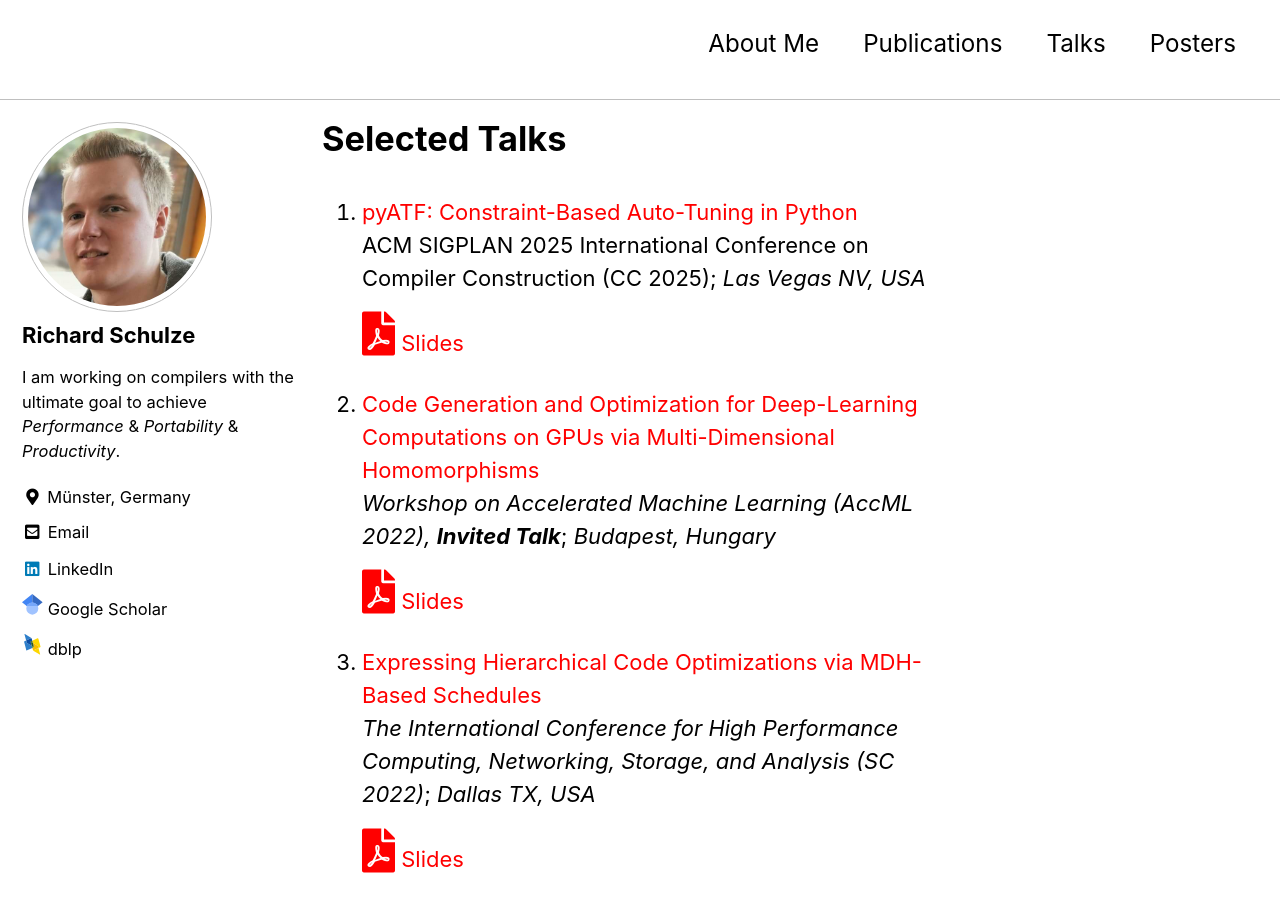
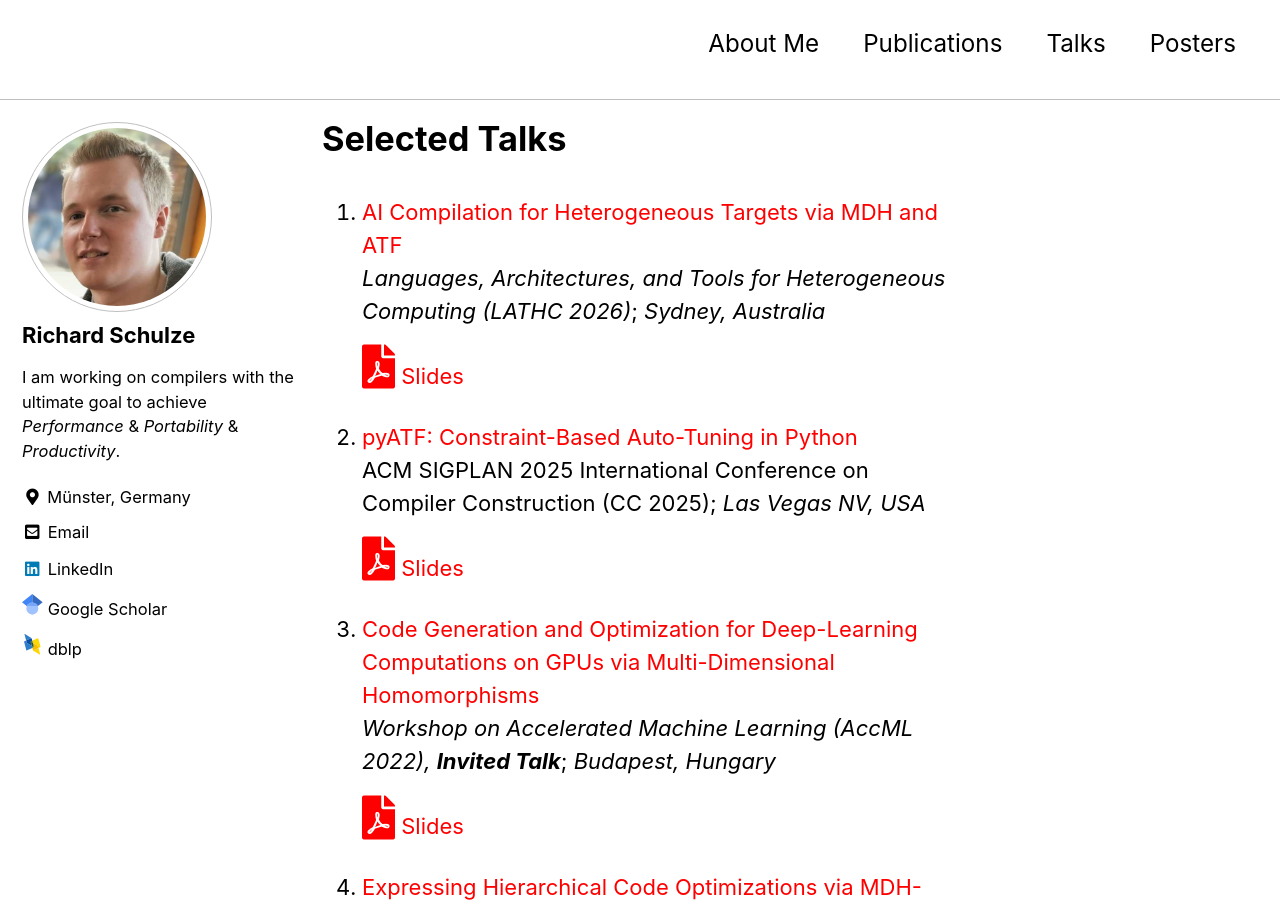
Before and after one commit to richardschulze/richardschulze.github.io, a Jekyll site: the page built from talks.md, in a window 1280 px wide and 900 px high. Built offline with Jekyll 4.4.1, drawn with Linux system fonts in a browser that asks for light colours; cached includes are drawn as plain includes; our own code applies the rules of GitHub Pages for plain Markdown files.

Commit message:
Add LATHC'26 talk

```diff
--- a/talks.md
+++ b/talks.md
@@ -4,6 +4,10 @@ author_profile: true
 ---
 
 # Selected Talks
+
+1.  [AI Compilation for Heterogeneous Targets via MDH and ATF](https://jnamaral.github.io/LATHC26/) \\
+    *Languages, Architectures, and Tools for Heterogeneous Computing (LATHC 2026)*; *Sydney, Australia*\\
+    <a href="../assets/files/slides/lathc26/slides.pdf"><i class="fas fa-file-pdf" style="color: red; font-size: 2em; padding-top: .4em"></i></a> [Slides](../assets/files/slides/lathc26/slides.pdf)
 
 1.  [pyATF: Constraint-Based Auto-Tuning in Python](https://conf.researchr.org/home/CC-2025) \\
     ACM SIGPLAN 2025 International Conference on Compiler Construction (CC 2025); *Las Vegas NV, USA*\\
```
Also changed, not shown: 1 other file.
